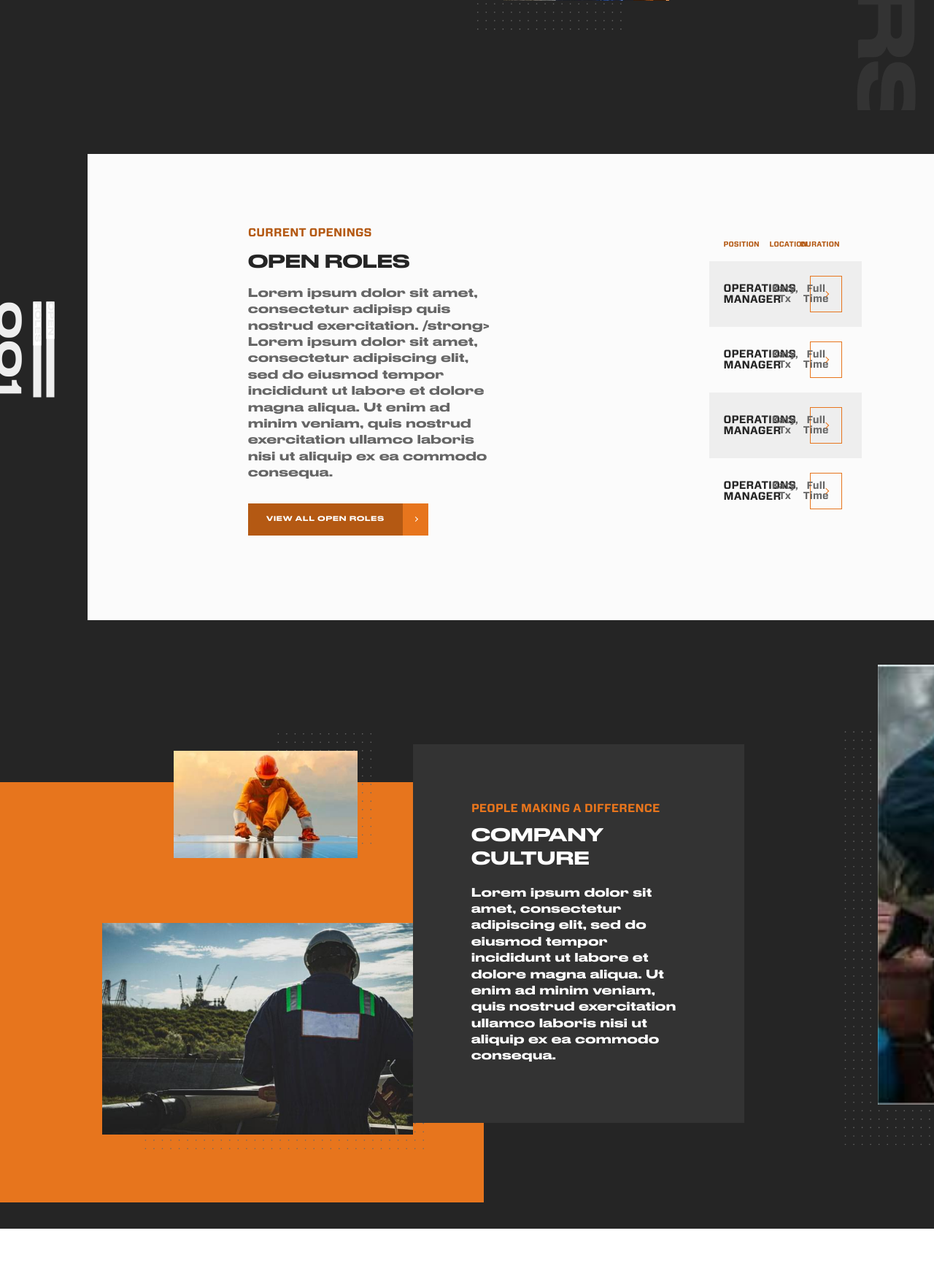
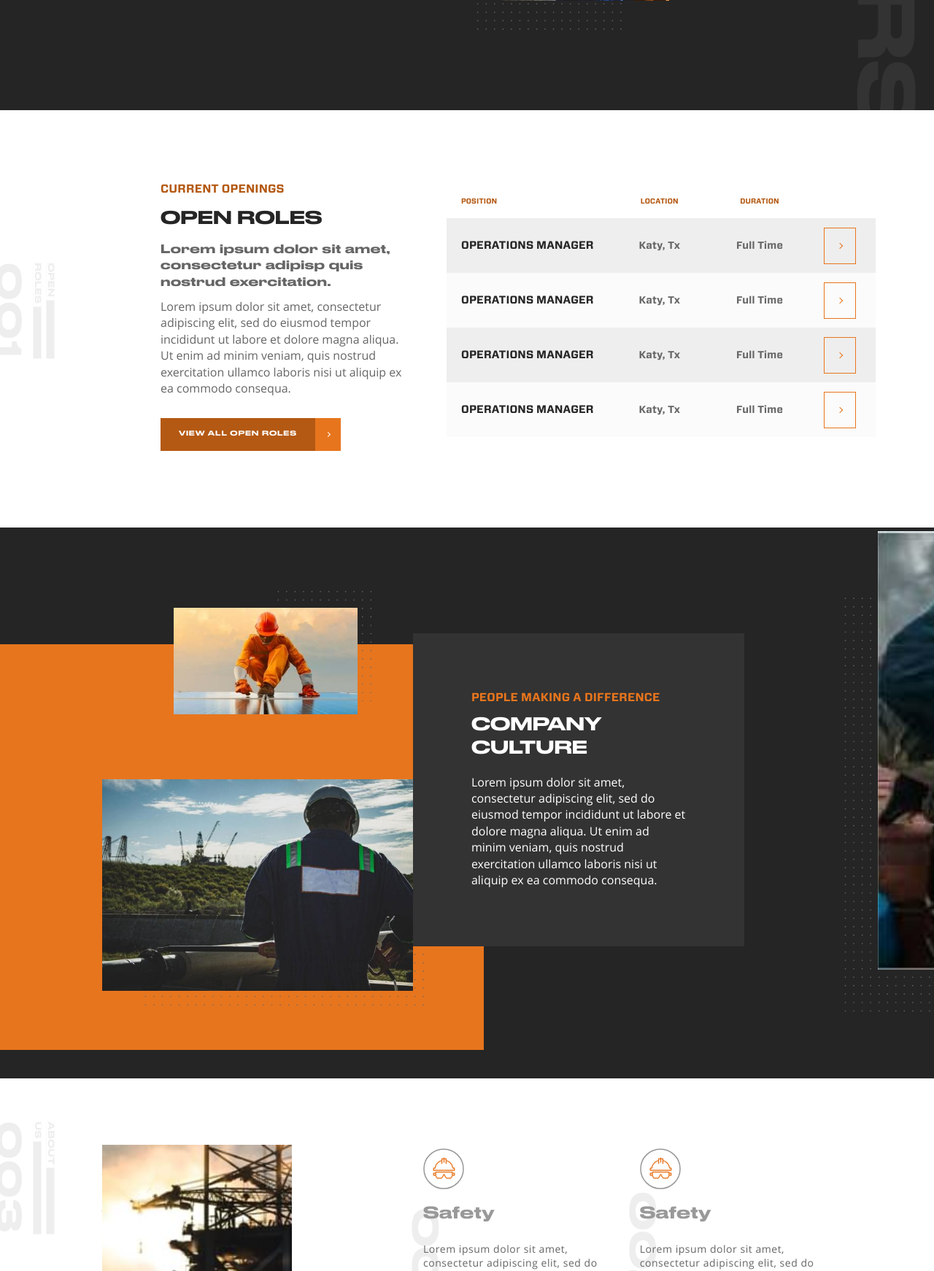
Before and after one commit to jahidHn/dev-test, a PHP site: page / in a window 1280 px wide. Shown: the part 528-2270 px from the top of the page at 73% size. Run offline with PHP 8.4, Linux system fonts and the light colour scheme.

Commit message:
openingsection: fix html markup, removed custom added scss

```diff
--- a/src/scss/template-parts/_openings.scss
+++ b/src/scss/template-parts/_openings.scss
@@ -2,7 +2,6 @@
 	overflow: hidden;
 	position: relative;
 	padding-bottom: rem-calc(74);
-	background-color: #252525;
 
 	@include media('>phone') {
 		padding-bottom: 0;
@@ -13,7 +12,6 @@
 
 		max-width: rem-calc(575);
 		padding: rem-calc(55) rem-calc(14) rem-calc(68);
-		background-color: #fbfbfb;
 
 		@include media('>phone') {
 			position: relative;
@@ -22,7 +20,7 @@
 			align-items: center;
 			justify-content: space-between;
 			max-width: rem-calc(1920);
-			margin: rem-calc(60) rem-calc(30) rem-calc(60) rem-calc(120);
+			padding: rem-calc(60) rem-calc(30) rem-calc(60) rem-calc(120);
 		}
 
 		@include media('>tablet') {
@@ -42,7 +40,7 @@
 		}
 
 		@include media('>desktop-xlarge') {
-			padding: rem-calc(123) rem-calc(224) rem-calc(135) rem-calc(500);
+			padding: rem-calc(123) rem-calc(224) rem-calc(135) rem-calc(335);
 		}
 	}
 
--- a/template-parts/openings.php
+++ b/template-parts/openings.php
@@ -16,7 +16,7 @@
 				<span class="openings-header__subtitle">Current Openings</span>
 				<h2 class="openings-header__title">Open Roles</h2>
 			</header>
-			<strong class="openings-content__featured">Lorem ipsum dolor sit amet, consectetur adipisp quis nostrud exercitation. /strong>
+			<strong class="openings-content__featured">Lorem ipsum dolor sit amet, consectetur adipisp quis nostrud exercitation. </strong>
 			<p class="openings-content__text">Lorem ipsum dolor sit amet, consectetur adipiscing elit, sed do eiusmod tempor incididunt ut labore et dolore magna aliqua. Ut enim ad minim veniam, quis nostrud exercitation ullamco laboris nisi ut aliquip ex ea commodo consequa.</p>
 			<a href="#" class="openings-content__button">View All Open Roles</a>
 		</div>
```
Also changed, not shown: dist/css/index.css, 1 other file.
